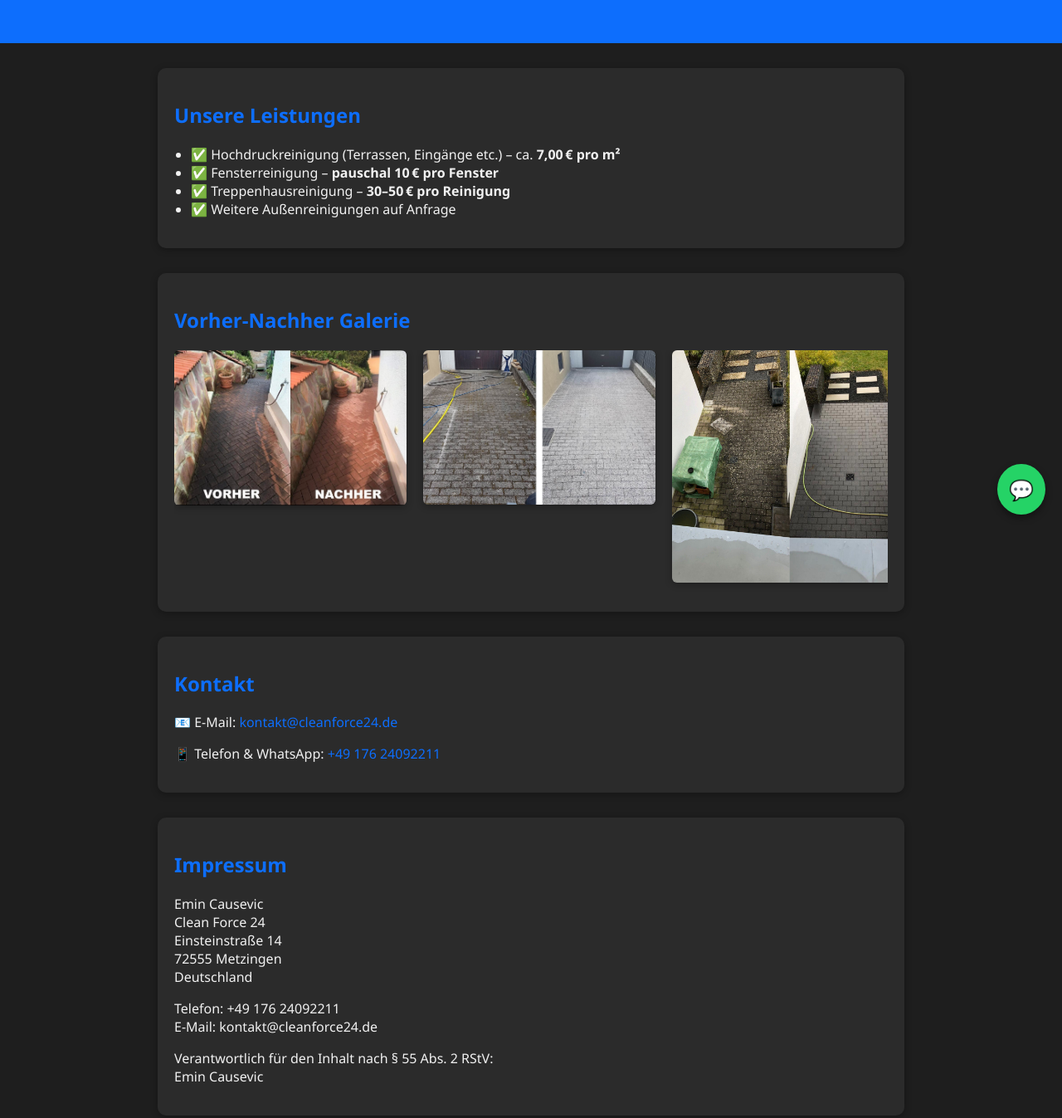
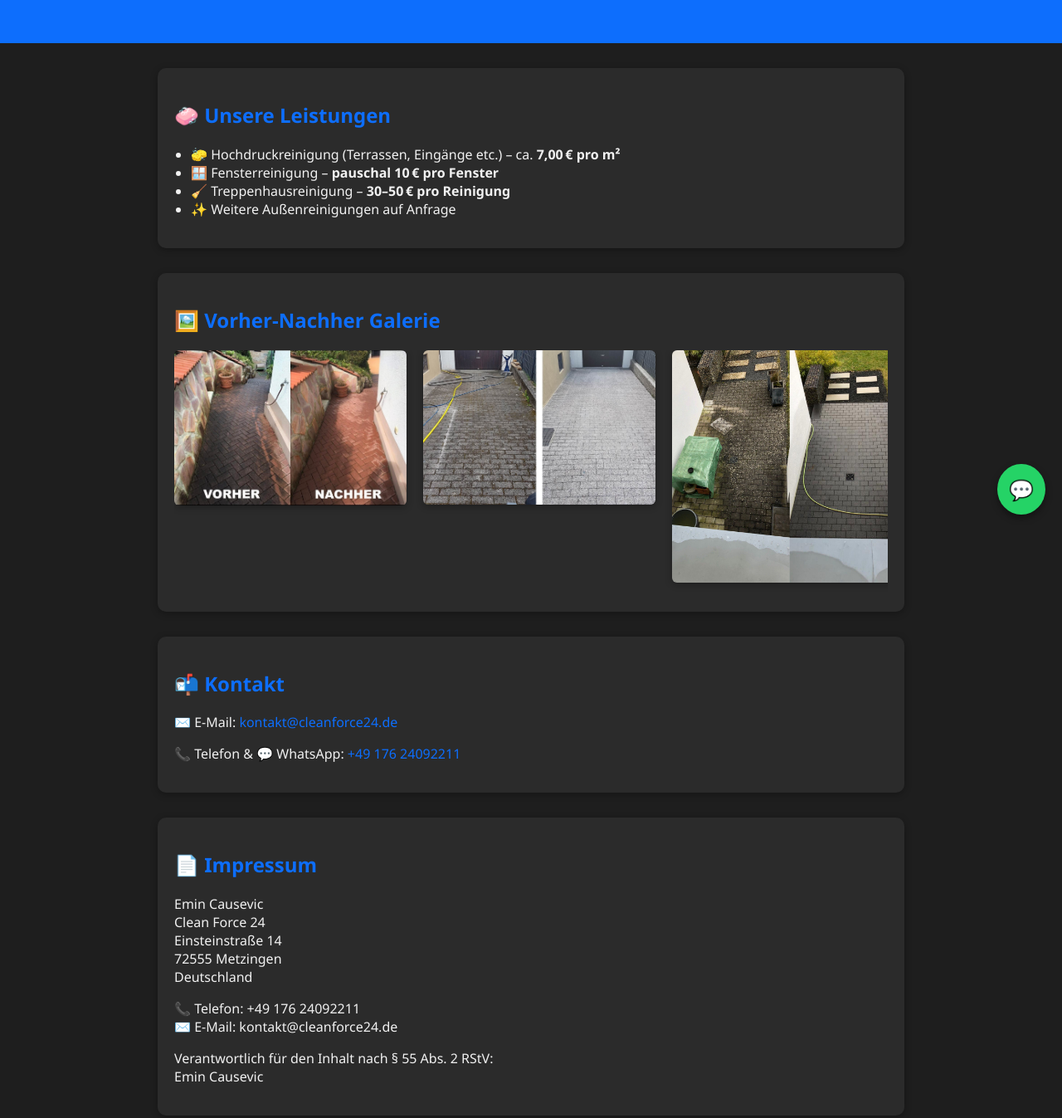
Before and after one commit to EminCausevic/hochdruckreinigung-metzingen.de, a plain HTML site: page index.html in a window 1280 px wide. Shown: the part 160-1507 px from the top of the page at 83% size. Drawn offline with nearby package versions, Linux system fonts and the light colour scheme.

Commit message:
Update index.html

```diff
--- a/index.html
+++ b/index.html
@@ -115,17 +115,17 @@
 
   <main>
     <section class="leistungen">
-      <h2>Unsere Leistungen</h2>
+      <h2>🧼 Unsere Leistungen</h2>
       <ul>
-        <li>✅ Hochdruckreinigung (Terrassen, Eingänge etc.) – ca. <strong>7,00 € pro m²</strong></li>
-        <li>✅ Fensterreinigung – <strong>pauschal 10 € pro Fenster</strong></li>
-        <li>✅ Treppenhausreinigung – <strong>30–50 € pro Reinigung</strong></li>
-        <li>✅ Weitere Außenreinigungen auf Anfrage</li>
+        <li>🧽 Hochdruckreinigung (Terrassen, Eingänge etc.) – ca. <strong>7,00 € pro m²</strong></li>
+        <li>🪟 Fensterreinigung – <strong>pauschal 10 € pro Fenster</strong></li>
+        <li>🧹 Treppenhausreinigung – <strong>30–50 € pro Reinigung</strong></li>
+        <li>✨ Weitere Außenreinigungen auf Anfrage</li>
       </ul>
     </section>
 
     <section class="galerie">
-      <h2>Vorher-Nachher Galerie</h2>
+      <h2>🖼️ Vorher-Nachher Galerie</h2>
       <div class="scroll-gallery">
         <a href="vorher-nachher.jpg" data-lightbox="galerie" data-title="Eingangsreinigung"><img src="vorher-nachher.jpg" alt="vorher-nachher"></a>
         <a href="bild1.jpg" data-lightbox="galerie" data-title="Bild 1"><img src="bild1.jpg" alt="bild1"></a>
@@ -135,20 +135,20 @@
     </section>
 
     <section class="kontakt">
-      <h2>Kontakt</h2>
-      <p>📧 E-Mail: <a href="mailto:kontakt@cleanforce24.de">kontakt@cleanforce24.de</a></p>
-      <p>📱 Telefon & WhatsApp: <a href="tel:+4917624092211">+49 176 24092211</a></p>
+      <h2>📬 Kontakt</h2>
+      <p>✉️ E-Mail: <a href="mailto:kontakt@cleanforce24.de">kontakt@cleanforce24.de</a></p>
+      <p>📞 Telefon & 💬 WhatsApp: <a href="tel:+4917624092211">+49 176 24092211</a></p>
     </section>
 
     <section class="impressum">
-      <h2>Impressum</h2>
+      <h2>📄 Impressum</h2>
       <p>Emin Causevic<br>
       Clean Force 24<br>
       Einsteinstraße 14<br>
       72555 Metzingen<br>
       Deutschland</p>
-      <p>Telefon: +49 176 24092211<br>
-      E-Mail: kontakt@cleanforce24.de</p>
+      <p>📞 Telefon: +49 176 24092211<br>
+      ✉️ E-Mail: kontakt@cleanforce24.de</p>
       <p>Verantwortlich für den Inhalt nach § 55 Abs. 2 RStV:<br>
       Emin Causevic</p>
     </section>
```
